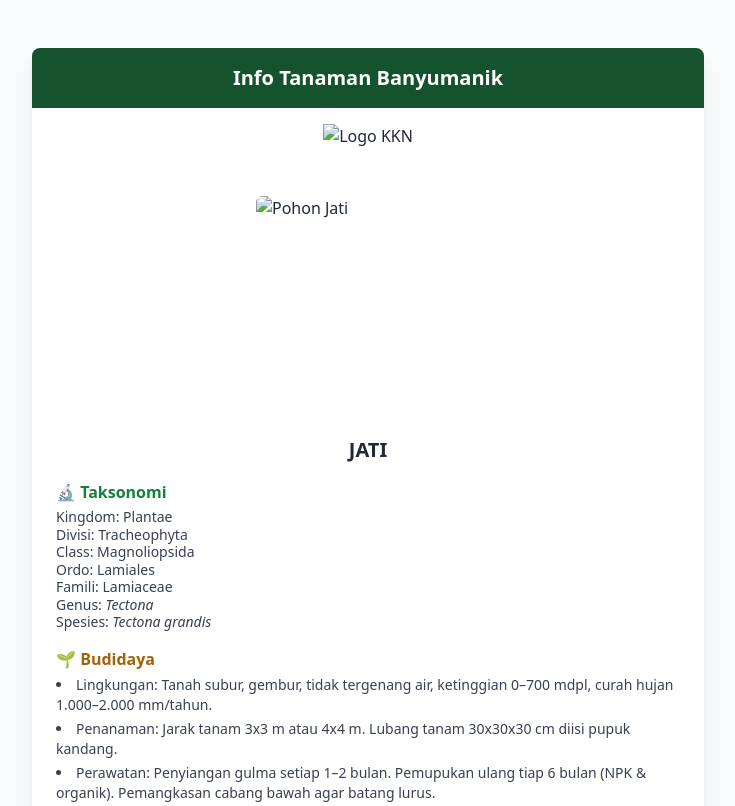
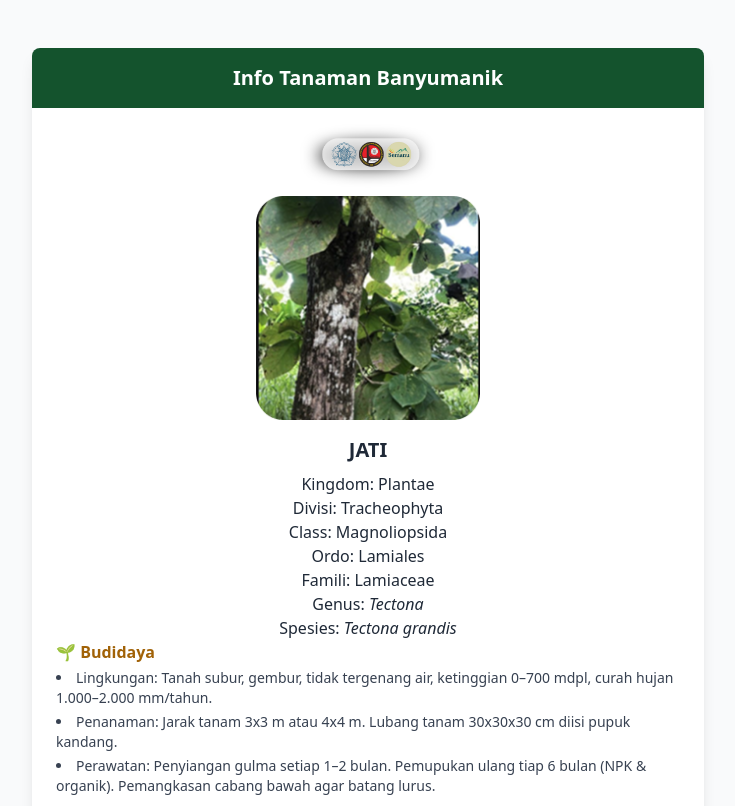
Before and after one commit to KaitoKudoKK/info-tanaman-banyumanik, a plain HTML site: page jati/index.html in a window 1280 px wide. Shown: the top 806 px of the page, without its empty margins (272-1007 px from the left). Drawn offline with nearby package versions, Linux system fonts and the light colour scheme.

Commit message:
Edit Jati

```diff
--- a/jati/index.html
+++ b/jati/index.html
@@ -5,7 +5,7 @@
   <meta name="viewport" content="width=device-width, initial-scale=1.0" />
   <title>Info Tanaman Jati</title>
   <script src="https://cdn.tailwindcss.com"></script>
-  <link rel="icon" href="img/jati.png" />
+  <link rel="icon" href="../img/jati.png" />
 </head>
 <body class="bg-gray-50 font-sans text-gray-800">
 
@@ -16,25 +16,20 @@
       <h1 class="text-lg md:text-xl font-semibold">Info Tanaman Banyumanik</h1>
     </header>
 
-    <!-- Logo -->
+    <!-- Logo KKN-->
     <div class="flex justify-center mt-4 mb-1">
-      <img src="../logo.png" alt="Logo KKN" class="h-12 md:h-16 object-contain" />
+      <img src="../img/logo.png" alt="Logo KKN" class="h-12 md:h-16 object-contain" />
     </div>
 
     <!-- Gambar Tanaman -->
     <div class="flex justify-center pt-1 pb-4">
-      <img src="img/jati.png" alt="Pohon Jati" class="rounded-md w-48 h-48 object-cover md:w-56 md:h-56" />
+      <img src="../img/jati.png" alt="Pohon Jati" class="rounded-md w-48 h-48 object-cover md:w-56 md:h-56" />
     </div>
 
     <!-- Nama Tanaman -->
     <div class="text-center px-4">
       <h2 class="text-lg md:text-xl font-bold text-gray-800 mb-1">JATI</h2>
-    </div>
-
-    <!-- Taksonomi -->
-    <div class="px-6 mt-4">
-      <h3 class="text-green-700 font-semibold text-base mb-1">🔬 Taksonomi</h3>
-      <p class="text-sm text-gray-700 leading-tight mb-4">
+      <p class="text-sm text-gray-600 mb-2 leading-tight"></p>
         Kingdom: Plantae<br />
         Divisi: Tracheophyta<br />
         Class: Magnoliopsida<br />
```
